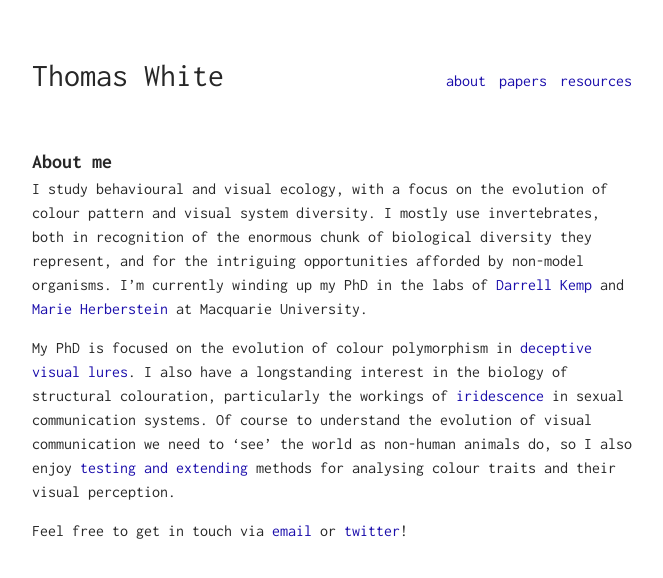
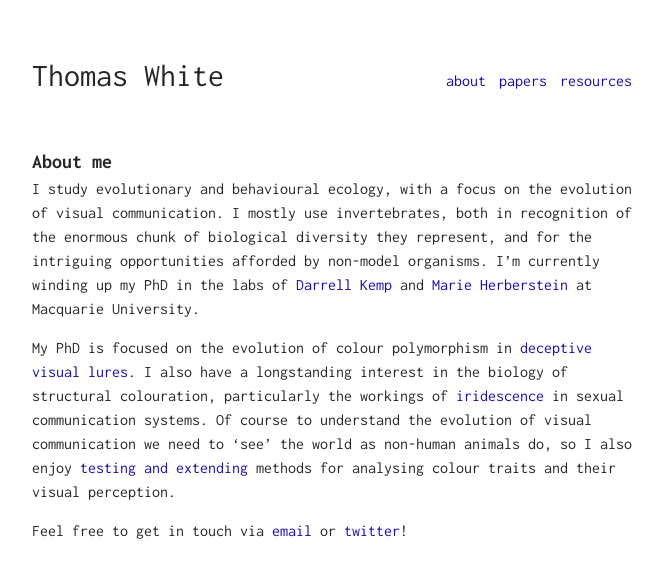
Before and after one commit to thomased/thomased.github.io, a Jekyll site: the page built from index.md, in a window 1280 px wide. Shown: the top 578 px of the page, without its empty margins (308-971 px from the left). Built offline with Jekyll 4.4.1, drawn with Linux system fonts in a browser that asks for light colours.

Commit message:
Update blurb

```diff
--- a/index.md
+++ b/index.md
@@ -3,7 +3,7 @@ layout: post
 ---
 
 # About me
-I study behavioural and visual ecology, with a focus on the evolution of colour pattern and visual system diversity. I mostly use invertebrates, both in recognition of the enormous chunk of biological diversity they represent, and for the intriguing opportunities afforded by non-model organisms. I'm currently winding up my PhD in the labs of [Darrell Kemp](http://www.evolutionaryecologymq.com/) and [Marie Herberstein](https://sites.google.com/site/behaviouralecologymacquarie/) at Macquarie University.
+I study evolutionary and behavioural ecology, with a focus on the evolution of visual communication. I mostly use invertebrates, both in recognition of the enormous chunk of biological diversity they represent, and for the intriguing opportunities afforded by non-model organisms. I'm currently winding up my PhD in the labs of [Darrell Kemp](http://www.evolutionaryecologymq.com/) and [Marie Herberstein](https://sites.google.com/site/behaviouralecologymacquarie/) at Macquarie University.
 
 My PhD is focused on the evolution of colour polymorphism in [deceptive visual lures](https://www.google.com/search?as_st=y&tbm=isch&as_q=gasteracantha&as_epq=&as_oq=&as_eq=&imgsz=&imgar=&imgc=&imgcolor=&imgtype=&cr=&as_sitesearch=&safe=images&as_filetype=&as_rights=). I also have a longstanding interest in the biology of structural colouration, particularly the workings of  [iridescence](https://www.google.com/search?as_st=y&tbm=isch&as_q=iridescent%2C+butterfly&as_epq=&as_oq=&as_eq=&imgsz=&imgar=&imgc=&imgcolor=&imgtype=&cr=&as_sitesearch=&safe=images&as_filetype=&as_rights=) in sexual communication systems. Of course to understand the evolution of visual communication we need to 'see' the world as non-human animals do, so I also enjoy [testing and extending](https://github.com/rmaia/pavo) methods for analysing colour traits and their visual perception.
 
```
